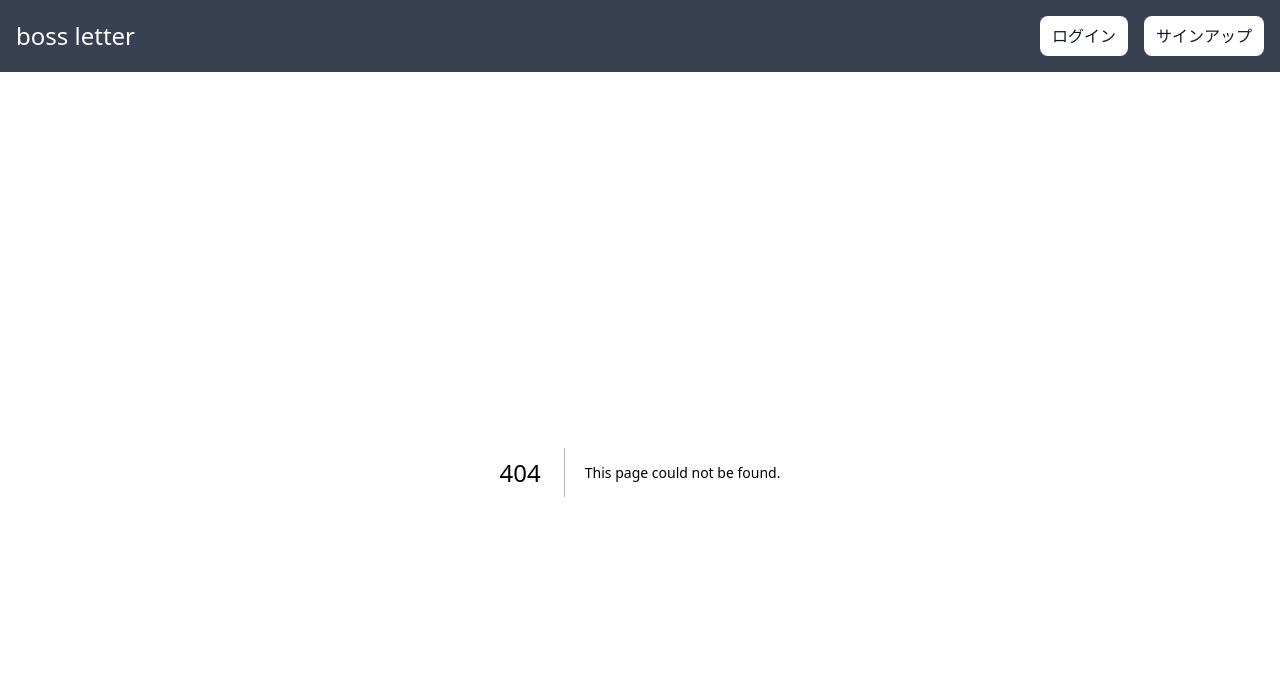
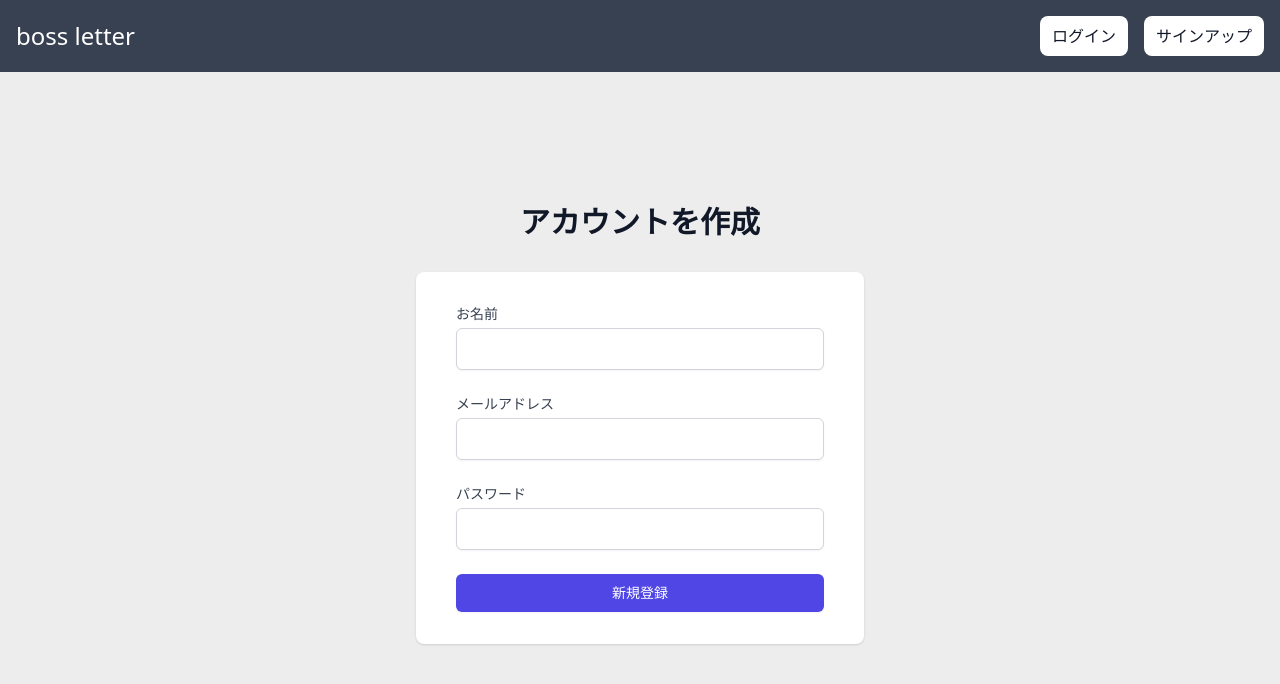
Before and after one commit to ayakuma309/next-sns-frontend, a Next.js app: page /signup in a window 1280 px wide. Before the commit this address had no page. Shown: the top 684 px of the page. Built offline with nearby package versions, Linux system fonts and the light colour scheme.

Commit message:
add: 新規登録画面

```diff
--- /dev/null
+++ b/src/pages/signup.tsx
@@ -0,0 +1,84 @@
+import Head from 'next/head'
+import React from 'react'
+
+const signup = () => {
+  return (
+    <div
+      style={{ height: "88vh" }}
+      className="flex flex-col justify-center sm:px-6 lg:px-8"
+    >
+      <Head>
+        <title>新規作成</title>
+      </Head>
+      <div className="sm:mx-auto sm:w-full sm:max-w-md">
+        <h2 className="text-center text-3xl font-extrabold text-gray-900">
+          アカウントを作成
+        </h2>
+      </div>
+      <div className="mt-8 sm:mx-auto sm:w-full sm:max-w-md">
+        <div className="bg-white py-8 px-4 shadow sm:rounded-lg sm:px-10">
+          <form>
+            <div>
+              <label
+                htmlFor="email"
+                className="block text-sm font-medium text-gray-700"
+              >
+                お名前
+              </label>
+              <input
+                id="name"
+                name="name"
+                type="text"
+                autoComplete="name"
+                required
+                className="mt-1 block w-full border border-gray-300 rounded-md shadow-sm py-2 px-3 text-base focus:outline-none focus:ring-indigo-500 focus:border-indigo-500"
+              />
+            </div>
+            <div className="mt-6">
+              <label
+                htmlFor="email"
+                className="block text-sm font-medium text-gray-700"
+              >
+                メールアドレス
+              </label>
+              <input
+                id="email"
+                name="email"
+                type="email"
+                autoComplete="email"
+                required
+                className="mt-1 block w-full border border-gray-300 rounded-md shadow-sm py-2 px-3 text-base focus:outline-none focus:ring-indigo-500 focus:border-indigo-500"
+              />
+            </div>
+            <div className="mt-6">
+              <label
+                htmlFor="password"
+                className="block text-sm font-medium text-gray-700"
+              >
+                パスワード
+              </label>
+              <input
+                id="password"
+                name="password"
+                type="password"
+                autoComplete="new-password"
+                required
+                className="mt-1 block w-full border border-gray-300 rounded-md shadow-sm py-2 px-3 text-base focus:outline-none focus:ring-indigo-500 focus:border-indigo-500"
+              />
+            </div>
+            <div className="mt-6">
+              <button
+                type="submit"
+                className="w-full py-2 px-4 border border-transparent rounded-md shadow-sm text-sm font-medium text-white bg-indigo-600 hover:bg-indigo-700 focus:outline-none focus:ring-2 focus:ring-offset-2 focus:ring-indigo-500"
+              >
+                新規登録
+              </button>
+            </div>
+          </form>
+        </div>
+      </div>
+    </div>
+  )
+}
+
+export default signup
```
